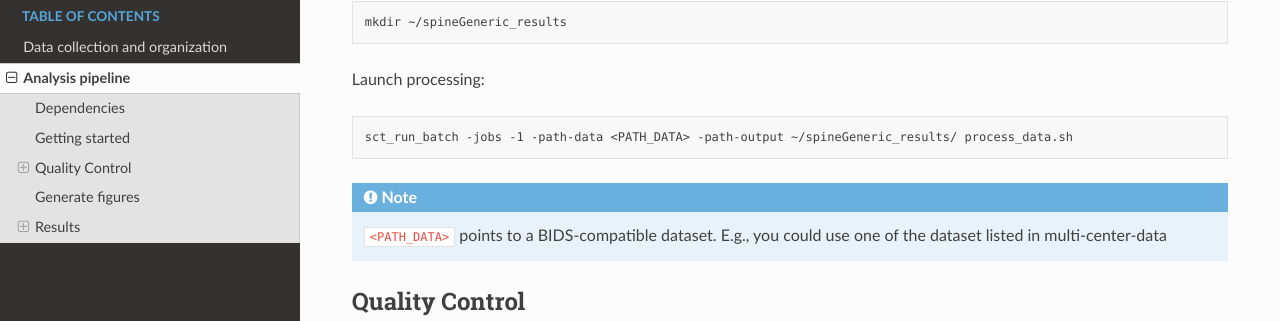
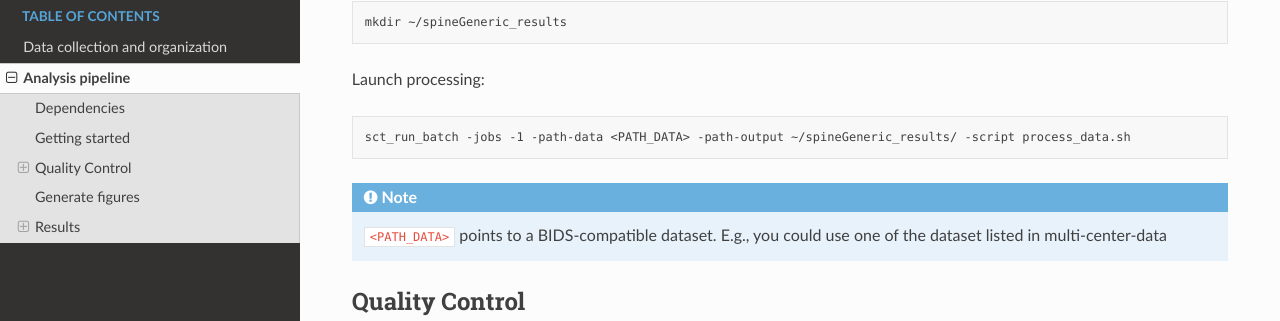
Before and after one commit to spine-generic/spine-generic, a Sphinx documentation site: the page built from docs/analysis-pipeline.rst, in a window 1280 px wide and 900 px high, scrolled down 1017 px. Shown: the part 130-451 px from the top of the window. Built offline with Sphinx 7.4.7 and the Read the Docs theme 2.0.0, drawn with Linux system fonts in a browser that asks for light colours; some of the changed text lies outside the part shown.

Commit message:
edit tweak in docs/analysis-pipeline.rst file (#253)
* edit tweak in docs/analysis-pipeline.rst file

* edit tweak in docs/analysis-pipeline.rst file

* Empty commit to restart CI

Co-authored-by: Jan Valošek <39456460+valosekj@users.noreply.github.com>
Co-authored-by: valosekj <jan.valosek@upol.cz>

```diff
--- a/docs/analysis-pipeline.rst
+++ b/docs/analysis-pipeline.rst
@@ -61,7 +61,7 @@ Launch processing:
 
 .. code-block:: bash
 
-  sct_run_batch -jobs -1 -path-data <PATH_DATA> -path-output ~/spineGeneric_results/ process_data.sh
+  sct_run_batch -jobs -1 -path-data <PATH_DATA> -path-output ~/spineGeneric_results/ -script process_data.sh
 
 .. note::
 
```
Also changed, not shown: other parts of docs/analysis-pipeline.rst (+1 -1 lines).
